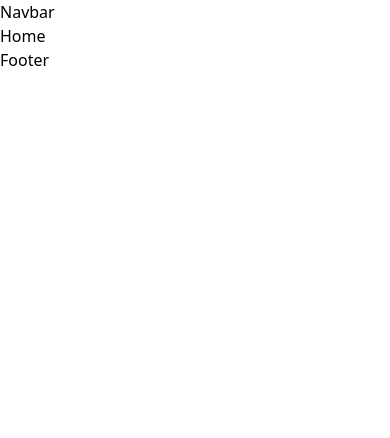
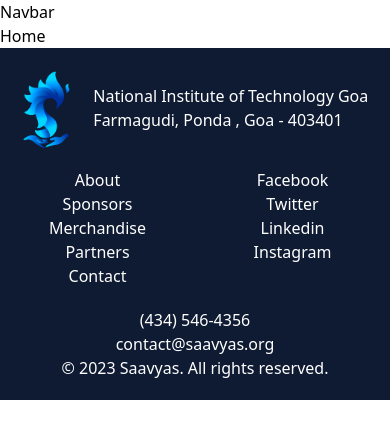
Before and after one commit to Sagar-1103/saavyas.back, a React (Create React App) app: page / in a window 390 px wide. Shown: the top 438 px of the page. Built offline with nearby package versions, Linux system fonts and the light colour scheme.

Commit message:
feat(footer): add html struct, mobile first

```diff
--- a/src/components/footer/Footer.jsx
+++ b/src/components/footer/Footer.jsx
@@ -1,7 +1,58 @@
 import React from "react";
 
 const Footer = () => {
-    return <div>Footer</div>;
+    return (
+        <div className='bg-[#0F1B33] text-white flex flex-col gap-5 p-5'>
+            <div className='flex flex-col gap-5 justify-between items-center'>
+                <div className='flex justify-between gap-5 w-full items-center'>
+                    {/* image section  */}
+                    <img className='w-20 h-20' src='/saavyas-logo.png' alt='saavyas-logo' />
+                    {/* college name  */}
+                    <h1>National Institute of Technology Goa Farmagudi, Ponda , Goa - 403401</h1>
+                </div>
+                <div className='flex justify-center gap-10 w-full '>
+                    {/* page links  */}
+                    <ul className='w-1/2 flex flex-col justify-start align-middle'>
+                        <li className='text-center hover:cursor-pointer hover:text-[#F9A826]'>
+                            About
+                        </li>
+                        <li className='text-center hover:cursor-pointer hover:text-[#F9A826]'>
+                            Sponsors
+                        </li>
+                        <li className='text-center hover:cursor-pointer hover:text-[#F9A826]'>
+                            Merchandise
+                        </li>
+                        <li className='text-center hover:cursor-pointer hover:text-[#F9A826]'>
+                            Partners
+                        </li>
+                        <li className='text-center hover:cursor-pointer hover:text-[#F9A826]'>
+                            Contact
+                        </li>
+                    </ul>
+                    {/* social links  */}
+                    <ul className='w-1/2 flex flex-col justify-start align-middle'>
+                        <li className='text-center hover:cursor-pointer hover:text-[#F9A826]'>
+                            Facebook
+                        </li>
+                        <li className='text-center hover:cursor-pointer hover:text-[#F9A826]'>
+                            Twitter
+                        </li>
+                        <li className='text-center hover:cursor-pointer hover:text-[#F9A826]'>
+                            Linkedin
+                        </li>
+                        <li className='text-center hover:cursor-pointer hover:text-[#F9A826]'>
+                            Instagram
+                        </li>
+                    </ul>
+                </div>
+            </div>
+            <div className='flex flex-col justify-center align-middle'>
+                <p className='text-center'>(434) 546-4356</p>
+                <p className='text-center'>contact@saavyas.org</p>
+                <p className='text-center'> &#169; 2023 Saavyas. All rights reserved.</p>
+            </div>
+        </div>
+    );
 };
 
 export default Footer;
```
Also changed, not shown: public/saavyas-logo.png (added).
